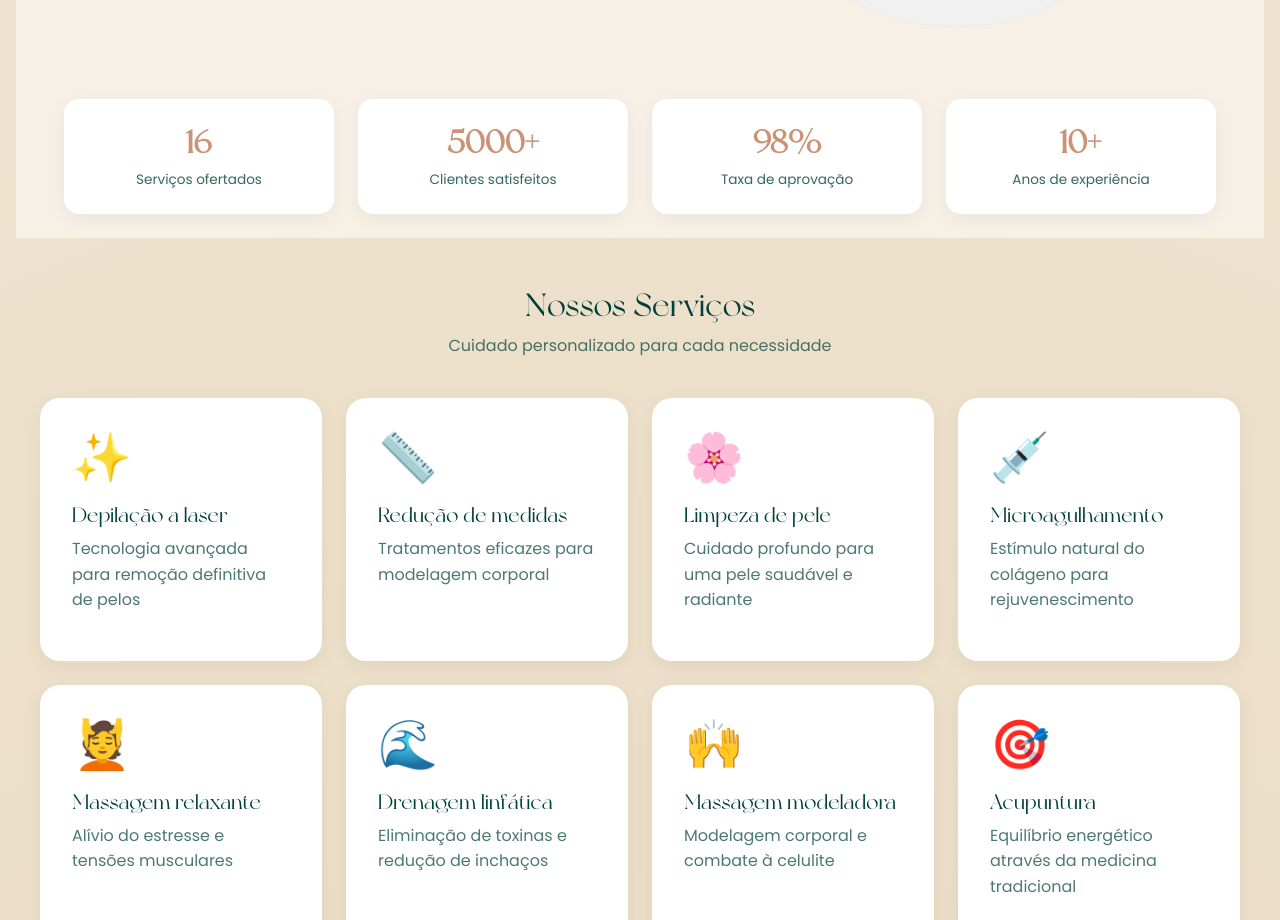
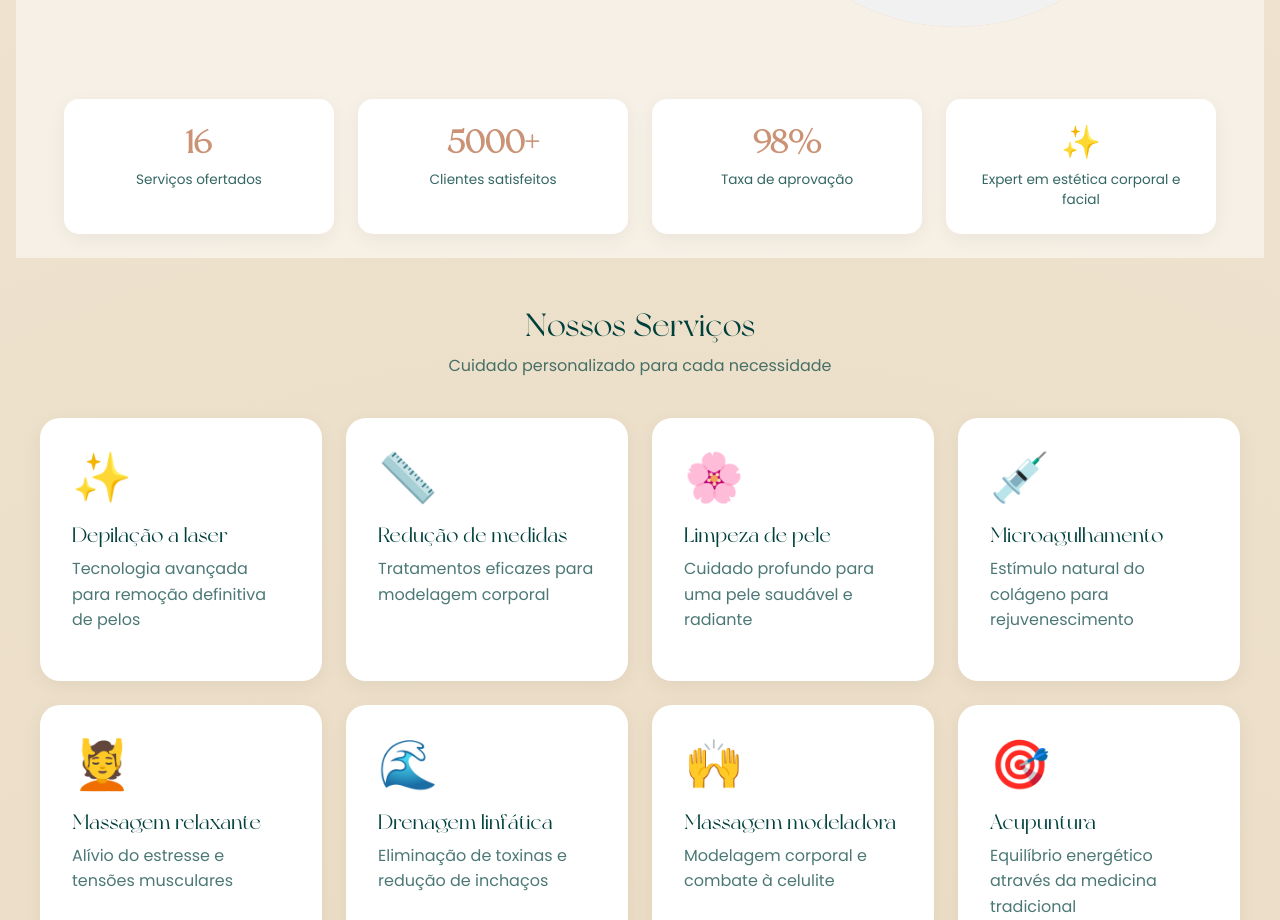
Before and after one commit to HeronNepomuceno/unita-site, a SvelteKit app: page / in a window 1280 px wide. Shown: the part 1133-2053 px from the top of the page. Built offline with nearby package versions, Linux system fonts and the light colour scheme.

Commit message:
refactor: update stat insight

```diff
--- a/src/routes/+page.svelte
+++ b/src/routes/+page.svelte
@@ -99,8 +99,8 @@
 				<div class="stat-label">Taxa de aprovação</div>
 			</div>
 			<div class="stat">
-				<div class="stat-number">10+</div>
-				<div class="stat-label">Anos de experiência</div>
+				<div class="stat-number">✨</div>
+				<div class="stat-label">Expert em estética corporal e facial</div>
 			</div>
 		</div>
 	</div>
```
